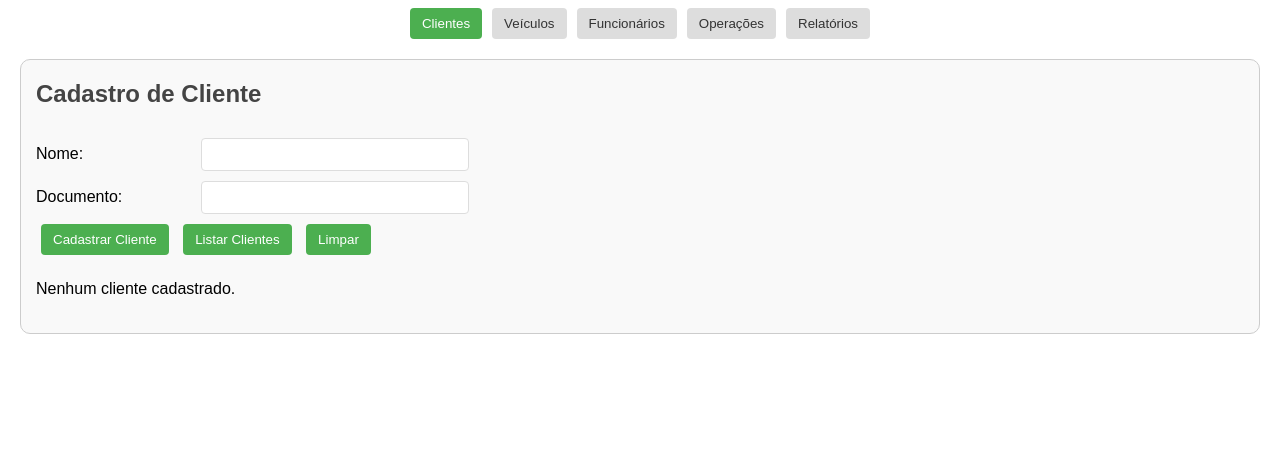
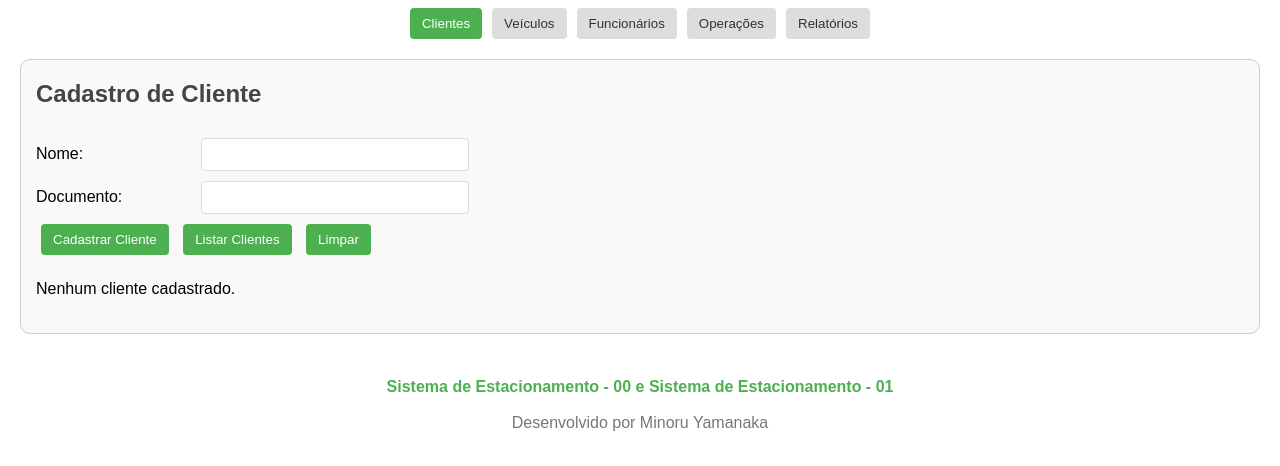
Before and after one commit to minoru-yamanaka/atividade_estacionamento_tii06, a website: page Estacionamento-00/Index.html in a window 1280 px wide. Shown: the part 86-552 px from the top of the page. Drawn offline with Linux system fonts and the light colour scheme.

Commit message:
add final

```diff
--- a/Estacionamento-00/Index.html
+++ b/Estacionamento-00/Index.html
@@ -201,6 +201,21 @@
       <ul id="registrosFinalizados"></ul>
     </section>
   </div>
+
+  <footer style="text-align: center; margin-top: 40px;">
+    <a href="./Estacionamento-00/Index.html" style="text-decoration: none; color: #4CAF50; font-weight: bold;">
+      Sistema de Estacionamento - 00 e
+    </a>
+
+    <a href="https://minoru-yamanaka.github.io/atividade_estacionamento_tii06/" style="text-decoration: none; color: #4CAF50; font-weight: bold;">
+        Sistema de Estacionamento - 01
+      </a>
+    <p style="margin-top: 10px;">
+        <a href="https://minoru-yamanaka.github.io/cv/" style="color: #777; text-decoration: none;">
+            Desenvolvido por Minoru Yamanaka
+        <a>
+    </p>
+  </footer>
 
   <script>
     // Classes para Clientes, Veículos, Funcionários e Registros de Estacionamento
```
Also changed, not shown: index.html (+1 -1 lines).
